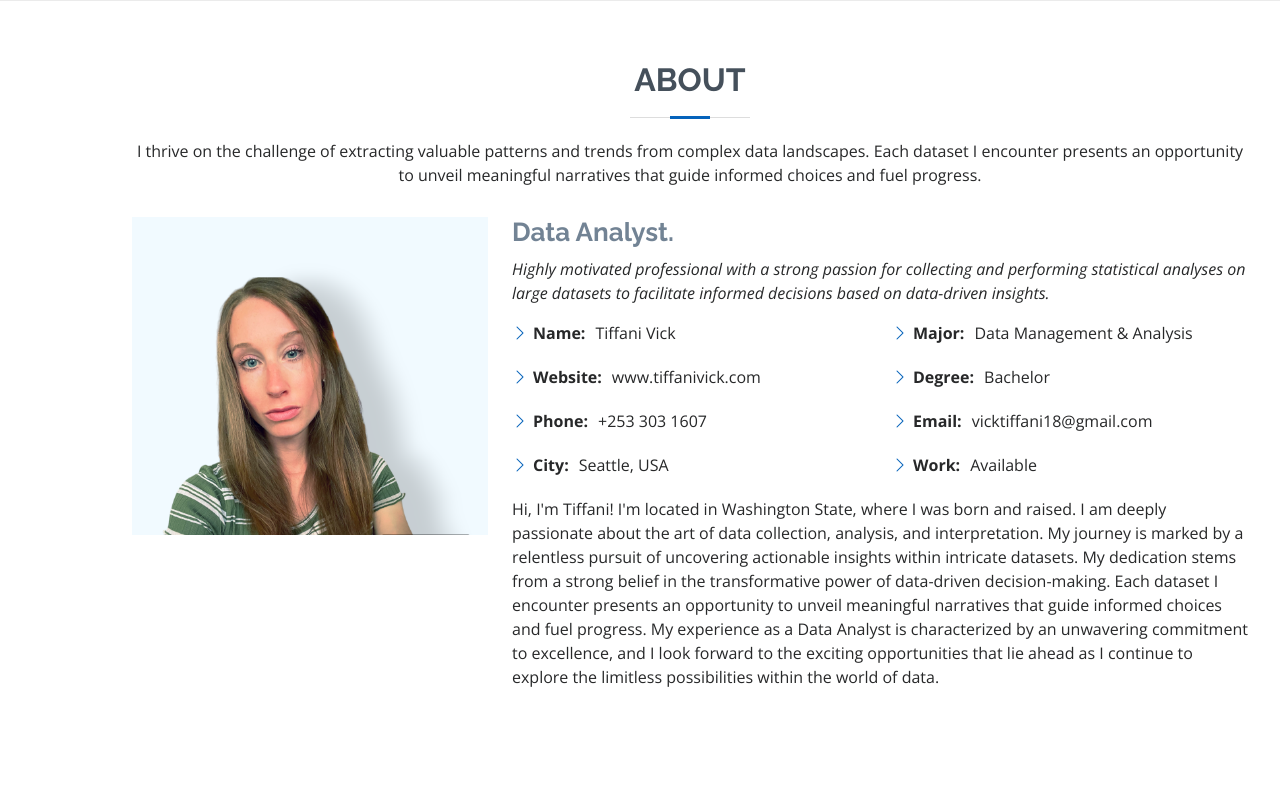
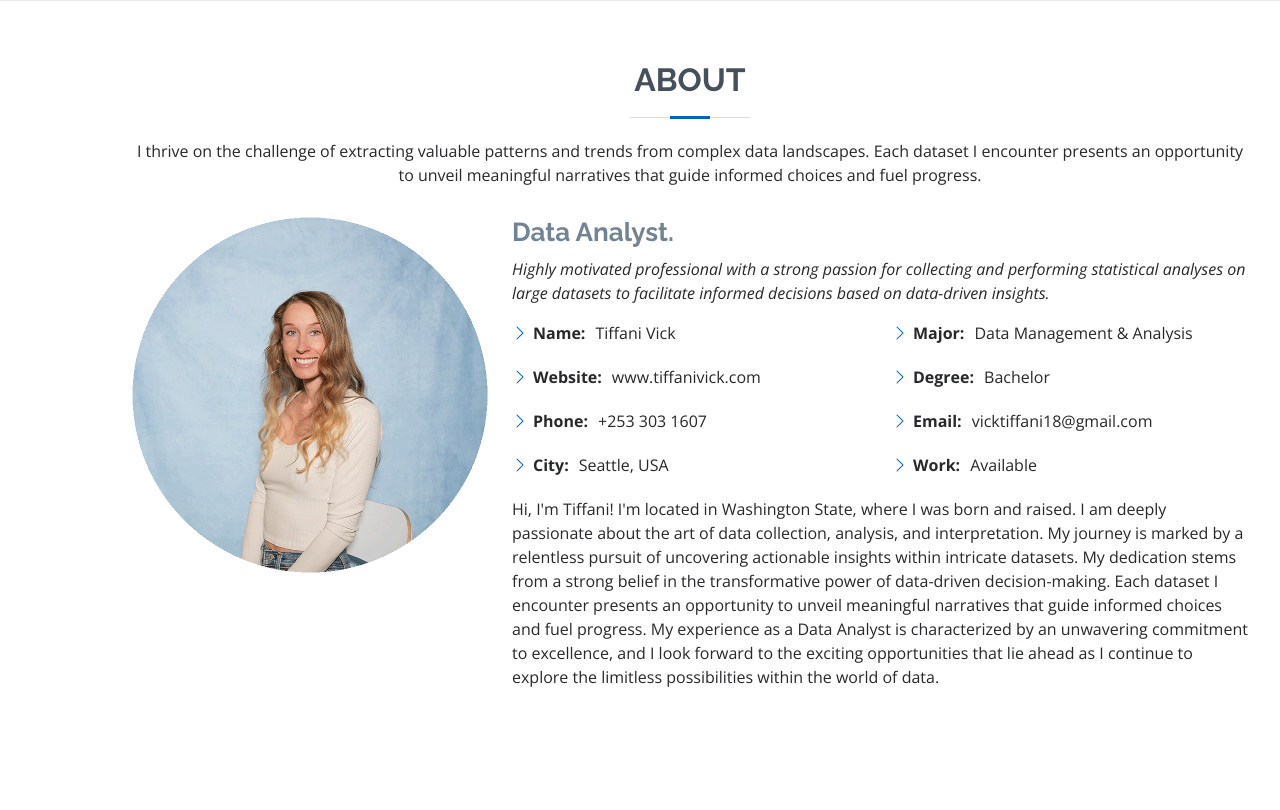
Before and after one commit to tiffanivick/tiffanivick.github.io, a Flask app: page / in a window 1280 px wide. Shown: the part 799-1609 px from the top of the page. Run offline with Flask 2, Linux system fonts and the light colour scheme; parts of the project's set-up code (start-up, migrations or seed data) failed here and were passed over; some libraries are stand-ins or nearby versions; grey boxes are pictures that could not be loaded.

Commit message:
Update profile image

```diff
--- a/templates/index.html
+++ b/templates/index.html
@@ -77,7 +77,7 @@
 
         <div class="row">
           <div class="col-lg-4">
-            <img src="{{ url_for('static', filename='assets/img/profile-img.png') }}" class="img-fluid" alt="Me">
+            <img src="{{ url_for('static', filename='assets/img/profile-image.png') }}" class="img-fluid" alt="Me">
 
           </div>
           <div class="col-lg-8 pt-4 pt-lg-0 content">
```
Also changed, not shown: static/assets/img/profile-image.png (added).
